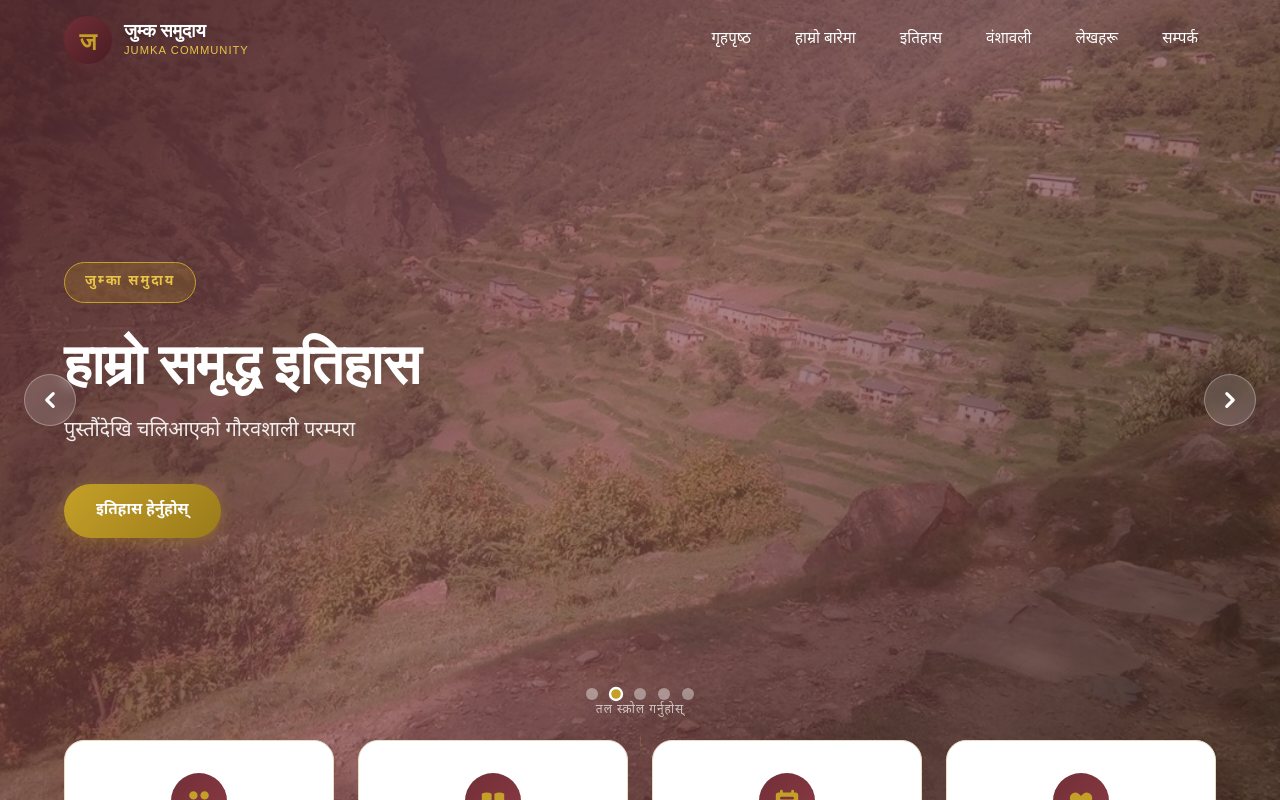
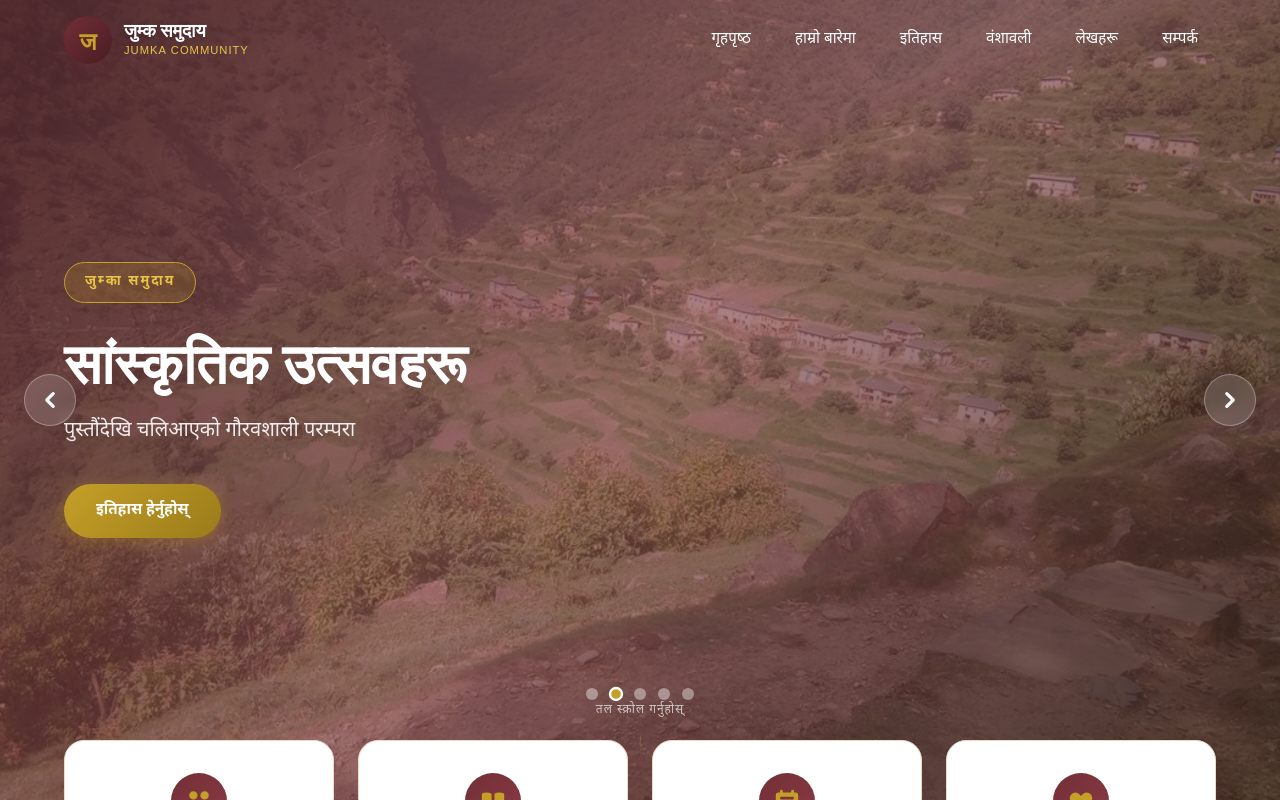
Before and after one commit to webgraph-db/jumka-web, a React (Vite) app: page / in a window 1280 px wide. Shown: the top 800 px of the page. Built offline with nearby package versions, Linux system fonts and the light colour scheme.

Commit message:
change hero captions

```diff
--- a/src/components/Hero.jsx
+++ b/src/components/Hero.jsx
@@ -11,7 +11,7 @@ const slides = [
   },
   {
     image: '/images/jumka2.jpg',
-    title: 'हाम्रो समृद्ध इतिहास',
+    title: 'सांस्कृतिक उत्सवहरू',
     subtitle: 'पुस्तौंदेखि चलिआएको गौरवशाली परम्परा',
     cta: 'इतिहास हेर्नुहोस्',
   },
@@ -23,7 +23,7 @@ const slides = [
   },
   {
     image: '/images/jumka4.png',
-    title: 'सांस्कृतिक उत्सवहरू',
+    title: 'हाम्रो समृद्ध इतिहास',
     subtitle: 'हाम्रा चाडपर्व र सामुदायिक कार्यक्रमहरू',
     cta: 'कार्यक्रम हेर्नुहोस्',
   },
```
